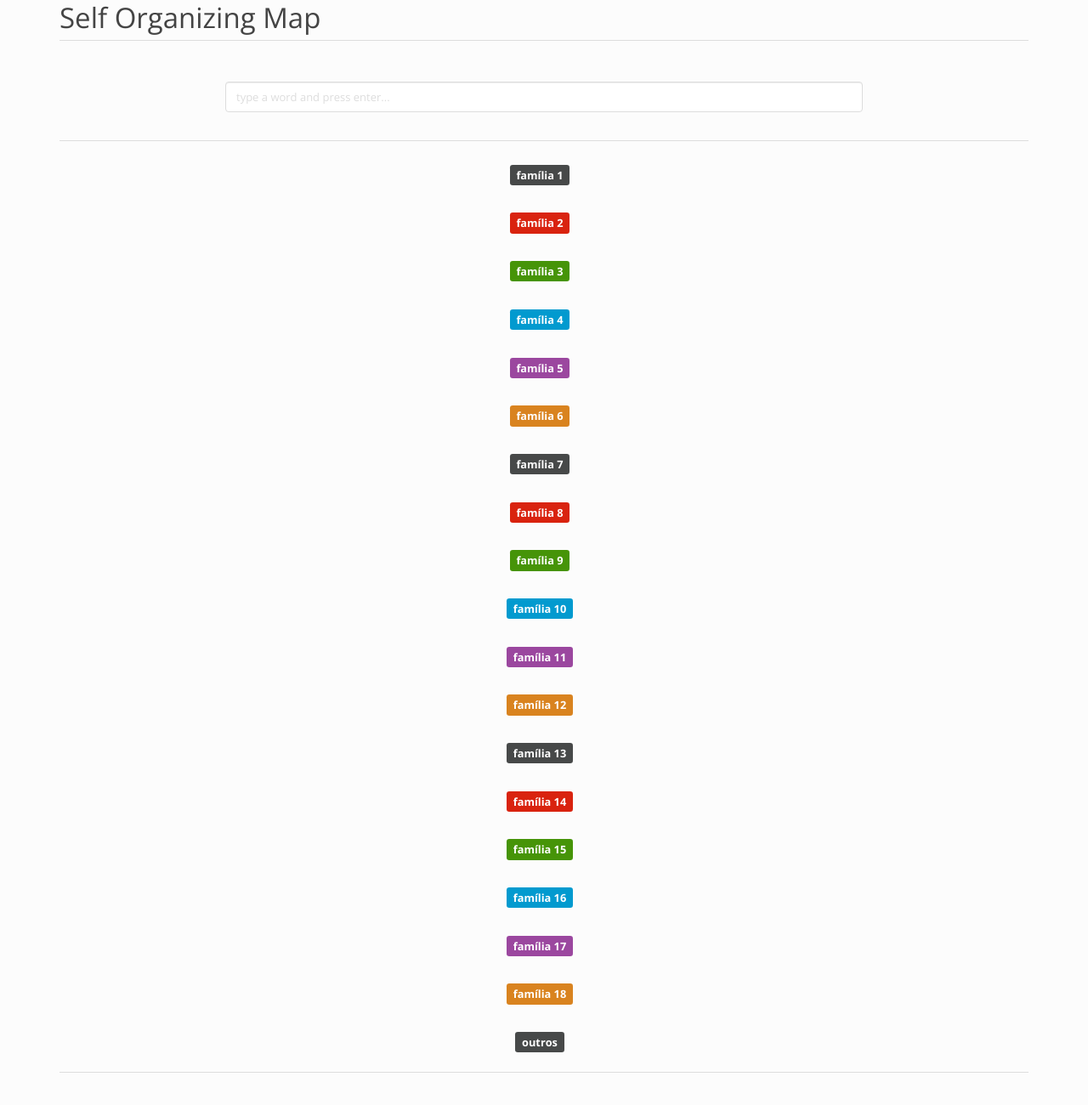
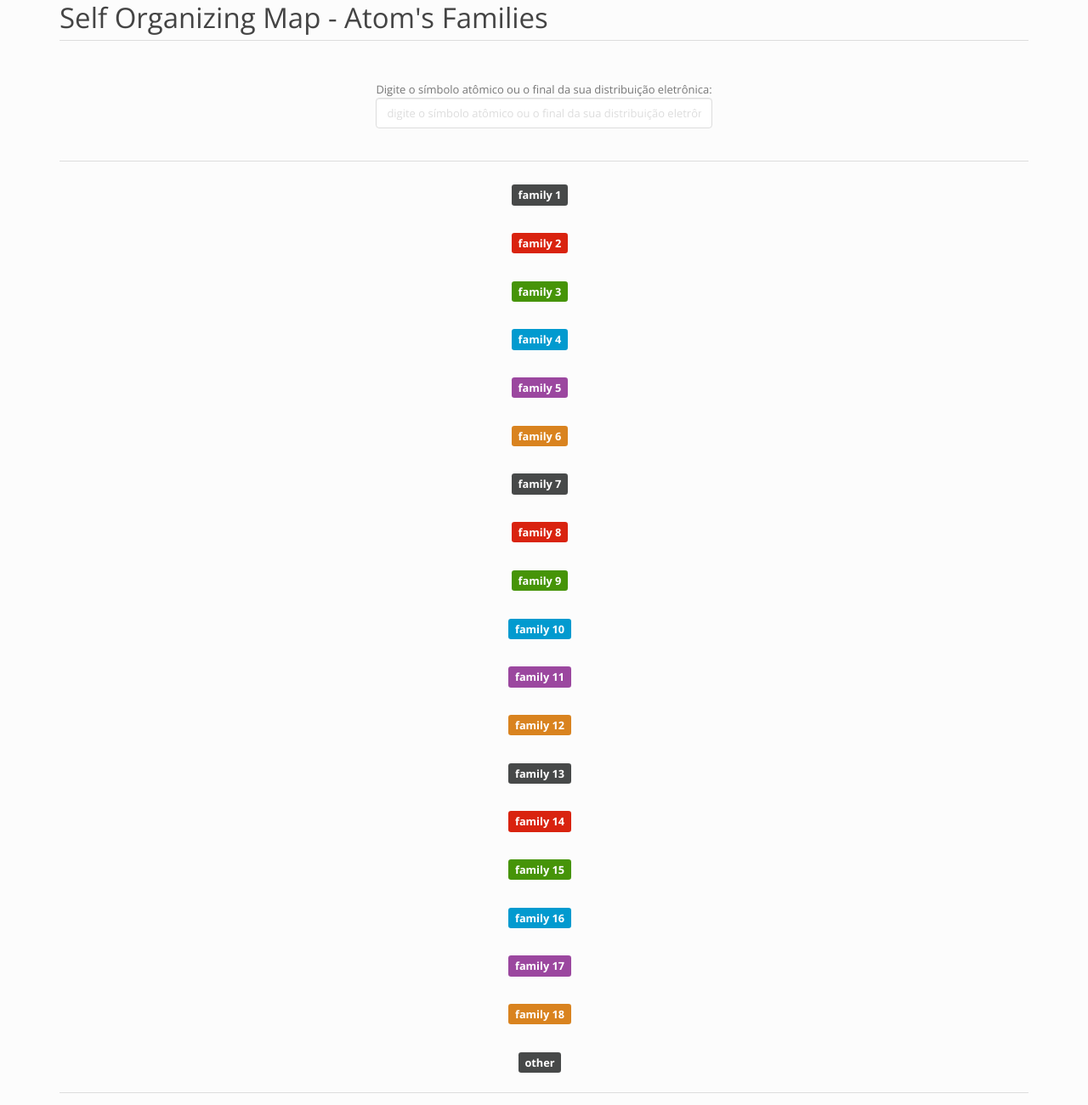
Before and after one commit to suissa/som-atomic-families, a plain HTML site: page index.html at #/self-organizing-map in a window 1280 px wide. Shown: the part 78-1378 px from the top of the page at 85% size. Drawn offline with nearby package versions, Linux system fonts and the light colour scheme; files that its build step writes are made by us from their sources.

Commit message:
Ajeitando o front

```diff
--- a/scripts/controllers/self-organizing-map.js
+++ b/scripts/controllers/self-organizing-map.js
@@ -244,26 +244,26 @@ angular.module('gitHubApp')
     });
     }
 
-    $scope.map[makeInputs(1, inputsSize).join('')] = ["família 1"];
-    $scope.map[makeInputs(2, inputsSize).join('')] = ["família 2"];
-    $scope.map[makeInputs(3, inputsSize).join('')] = ["família 3"];
-    $scope.map[makeInputs(4, inputsSize).join('')] = ["família 4"];
-    $scope.map[makeInputs(5, inputsSize).join('')] = ["família 5"];
-    $scope.map[makeInputs(6, inputsSize).join('')] = ["família 6"];
-    $scope.map[makeInputs(7, inputsSize).join('')] = ["família 7"];
-    $scope.map[makeInputs(8, inputsSize).join('')] = ["família 8"];
-    $scope.map[makeInputs(9, inputsSize).join('')] = ["família 9"];
-    $scope.map[makeInputs(10, inputsSize).join('')] = ["família 10"];
-    $scope.map[makeInputs(11, inputsSize).join('')] = ["família 11"];
-    $scope.map[makeInputs(12, inputsSize).join('')] = ["família 12"];
-    $scope.map[makeInputs(13, inputsSize).join('')] = ["família 13"];
-    $scope.map[makeInputs(14, inputsSize).join('')] = ["família 14"];
-    $scope.map[makeInputs(15, inputsSize).join('')] = ["família 15"];
-    $scope.map[makeInputs(16, inputsSize).join('')] = ["família 16"];
-    $scope.map[makeInputs(17, inputsSize).join('')] = ["família 17"];
-    $scope.map[makeInputs(18, inputsSize).join('')] = ["família 18"];
+    $scope.map[makeInputs(1, inputsSize).join('')] = ["family 1"];
+    $scope.map[makeInputs(2, inputsSize).join('')] = ["family 2"];
+    $scope.map[makeInputs(3, inputsSize).join('')] = ["family 3"];
+    $scope.map[makeInputs(4, inputsSize).join('')] = ["family 4"];
+    $scope.map[makeInputs(5, inputsSize).join('')] = ["family 5"];
+    $scope.map[makeInputs(6, inputsSize).join('')] = ["family 6"];
+    $scope.map[makeInputs(7, inputsSize).join('')] = ["family 7"];
+    $scope.map[makeInputs(8, inputsSize).join('')] = ["family 8"];
+    $scope.map[makeInputs(9, inputsSize).join('')] = ["family 9"];
+    $scope.map[makeInputs(10, inputsSize).join('')] = ["family 10"];
+    $scope.map[makeInputs(11, inputsSize).join('')] = ["family 11"];
+    $scope.map[makeInputs(12, inputsSize).join('')] = ["family 12"];
+    $scope.map[makeInputs(13, inputsSize).join('')] = ["family 13"];
+    $scope.map[makeInputs(14, inputsSize).join('')] = ["family 14"];
+    $scope.map[makeInputs(15, inputsSize).join('')] = ["family 15"];
+    $scope.map[makeInputs(16, inputsSize).join('')] = ["family 16"];
+    $scope.map[makeInputs(17, inputsSize).join('')] = ["family 17"];
+    $scope.map[makeInputs(18, inputsSize).join('')] = ["family 18"];
 
-    $scope.map[makeInputs(20, inputsSize).join('')] = ["outros"];
+    $scope.map[makeInputs(20, inputsSize).join('')] = ["other"];
 
     var learn = [
       makeInputs(20, inputsSize), // outros
--- a/views/self-organizing-map.html
+++ b/views/self-organizing-map.html
@@ -1,21 +1,23 @@
 <div class="container demo-page">
 	<div class="row">
 		<div class="col-md-12">
-			<h1 class="page-header">Self Organizing Map</h1>
+			<h1 class="page-header">Self Organizing Map - Atom's Families</h1>
 		</div>
 	</div>
 	<div class="row text-center" style="margin-top: 30px;">
 		<div class="col-md-8 col-md-offset-2">
 			<form name="wordForm">
 				<div class="form-group" ng-class="{ 'has-error': !valid() }">
+					<label for="word">Digite o símbolo atômico ou o final da sua distribuição eletrônica:
 		          <input
 		          	name="word"
 		          	type="text"
 		          	class="form-control text-lowercase"
-		          	placeholder="Type a word and press Enter..."
+		          	placeholder="Digite o símbolo atômico ou o final da sua distribuição eletrônica"
 		          	ng-model="word"
 		          	ng-keyup="keyup($event)"
 		          >
+		      </label>
 
 		          	<!--
 
```
